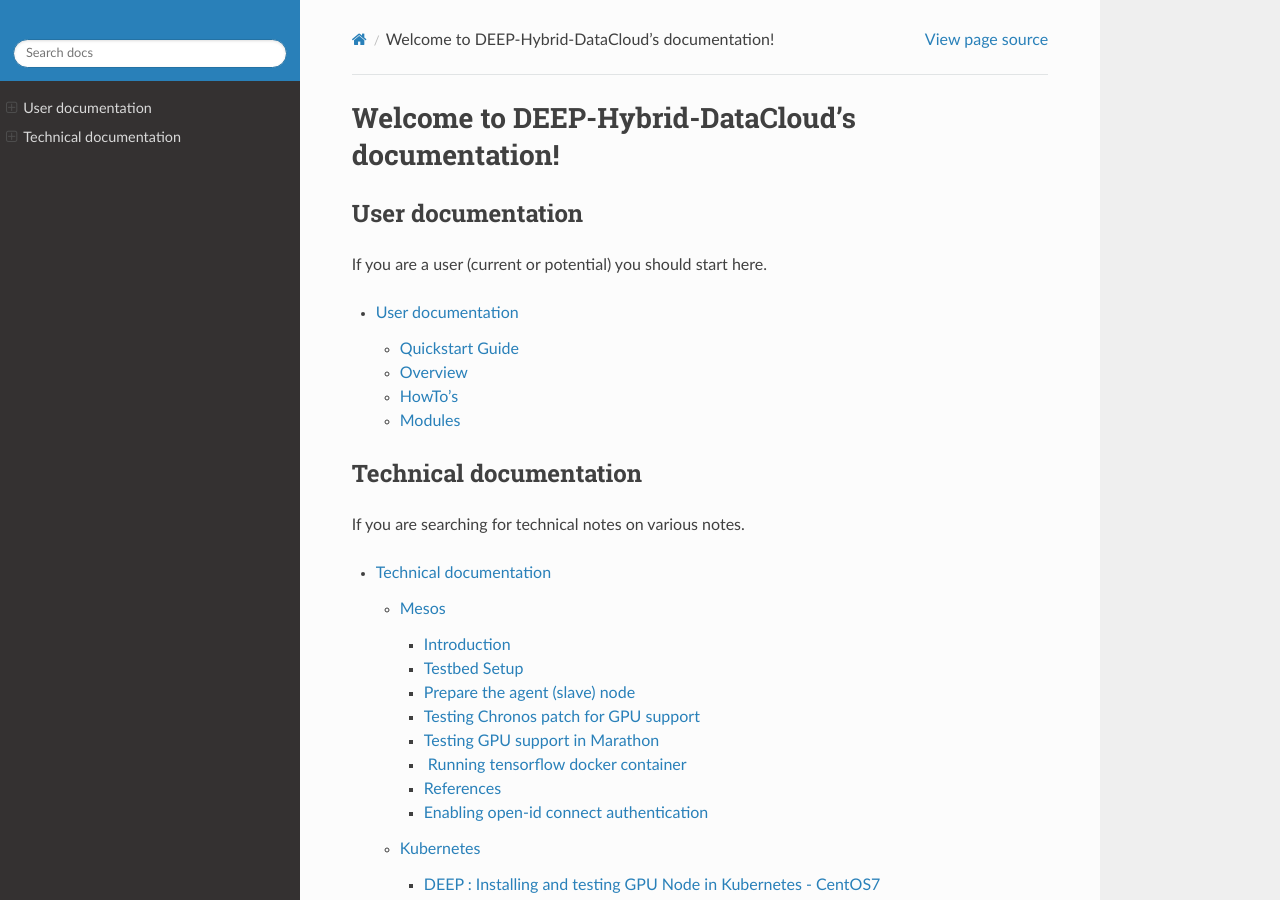
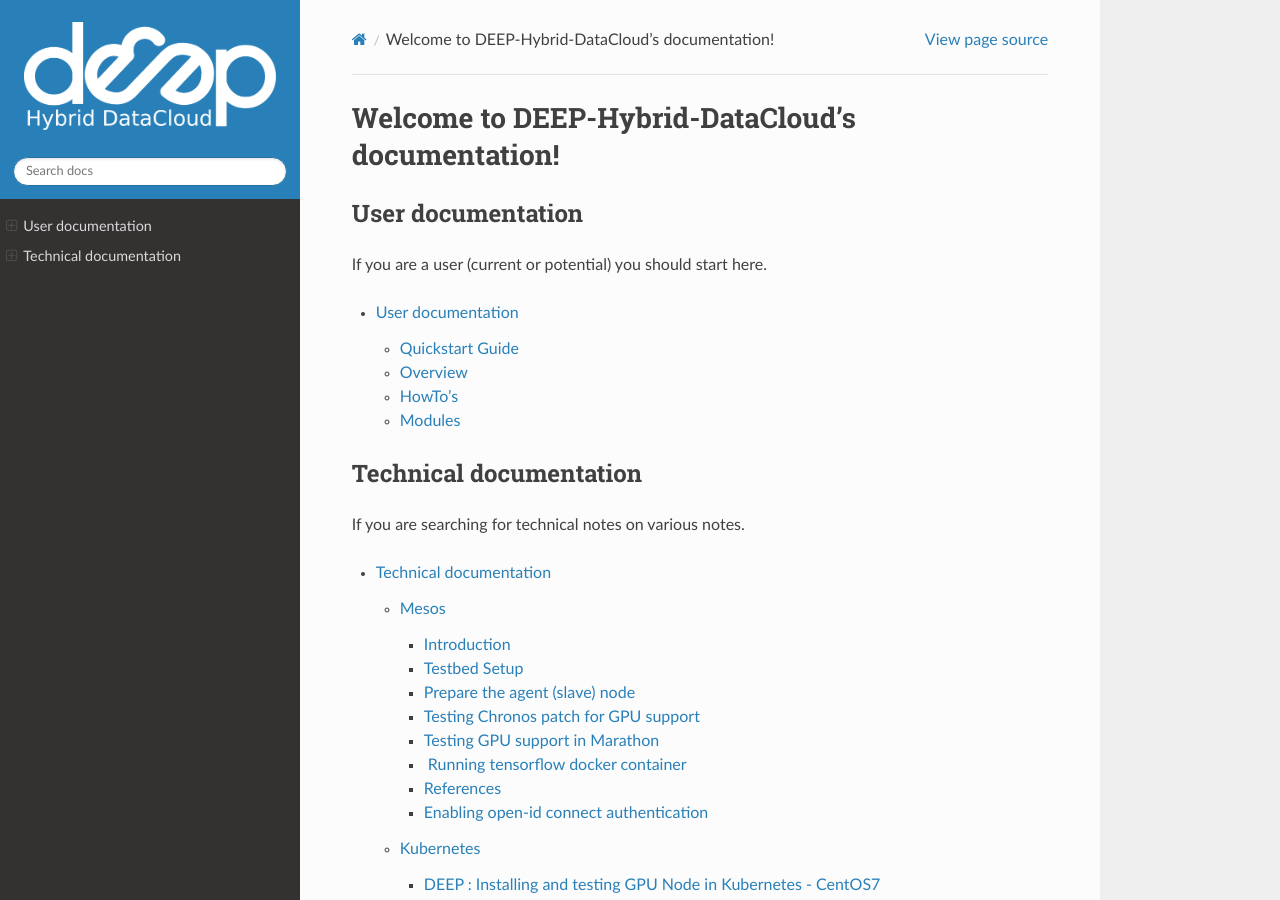
Before and after one commit to deephdc/deep-docs, a Sphinx documentation site: the page built from source/index.rst, in a window 1280 px wide and 900 px high. Built offline with Sphinx 7.4.7 and the Read the Docs theme 2.0.0, drawn with Linux system fonts in a browser that asks for light colours.

Commit message:
Change to solid white color

```diff
--- a/source/conf.py
+++ b/source/conf.py
@@ -93,7 +93,7 @@
     'collapse_navigation': False,
 }
 
-html_logo = "_static/logo-solid-white.png"
+html_logo = "_static/logo-deep-solid-white.png"
 
 # Add any paths that contain custom static files (such as style sheets) here,
 # relative to this directory. They are copied after the builtin static files,
```
Also changed, not shown: source/_static/logo-deep-solid-white.png (added).
